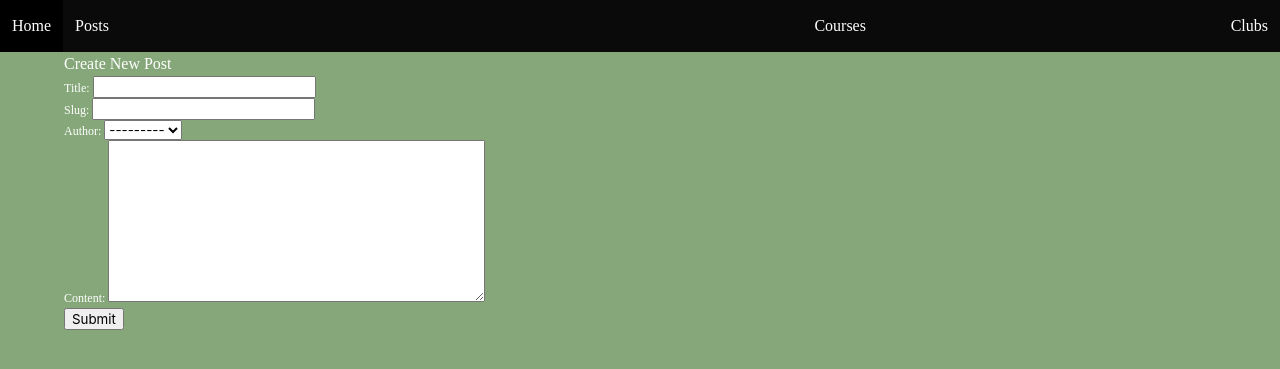
After one commit to tjphillips08/Approach-App, a Django app: page /posts/new in a window 1280 px wide. The commit adds this page. Shown: the top 369 px of the page. Run offline with Django 4.2, Linux system fonts and the light colour scheme; some web fonts are replaced.

Commit message:
comments working still working on creating post

```diff
--- a/approach_project/settings.py
+++ b/approach_project/settings.py
@@ -43,6 +43,7 @@ INSTALLED_APPS = [
     'bootstrap4',
 
 ]
+CRISPY_TEMPLATE_PACK = 'bootstrap4'
 
 MIDDLEWARE = [
     'django.middleware.security.SecurityMiddleware',
@@ -127,5 +128,3 @@ STATICFILES_DIRS = [os.path.join(BASE_DIR, 'main_app/static')]
 # https://docs.djangoproject.com/en/4.1/ref/settings/#default-auto-field
 
 DEFAULT_AUTO_FIELD = 'django.db.models.BigAutoField'
-
-CRISPY_TEMPLATE_PACK = 'bootstrap4'
--- /dev/null
+++ b/main_app/templates/post_create.html
@@ -0,0 +1,14 @@
+{% extends 'base.html' %}
+{% block content %}
+<h1>Create New Post</h1>
+
+<form method="post">
+<!-- Security Feature  -->
+  {% csrf_token %}
+<!--  Generate inputs  -->
+  {{form.as_p}}
+<!--  Submit form  -->
+  <input type="submit" value="Submit" />
+</form>
+
+{% endblock %}
--- a/main_app/templates/post_list.html
+++ b/main_app/templates/post_list.html
@@ -8,7 +8,7 @@
 <div class="container">
     <div class="row">
 
-        <!-- Blog Entries Column -->
+        <a class="button is-dark" href="{% url 'post_create' %}">Add Post</a>
         <div class="col-md-8 mt-3 left">
             {% for post in post_list %}
                 <div class="card mb-4">
--- a/main_app/urls.py
+++ b/main_app/urls.py
@@ -15,6 +15,7 @@ urlpatterns = [
     path('clubs/<int:pk>/', views.ClubDetail.as_view(), name="club_detail"),
     path('clubs/new/', views.ClubCreate.as_view(), name="club_create"),
     path('', views.PostList.as_view(), name="home"),
+    path('posts/new', views.PostCreate.as_view(), name="post_create"),
     path('<slug:slug>/', views.post_detail, name='post_detail'),
 
 
--- a/main_app/views.py
+++ b/main_app/views.py
@@ -148,3 +148,13 @@ def post_detail(request, slug):
         comment_form = CommentForm()
 
     return render(request, template_name, {"post": post, "comments": comments, "new_comment": new_comment, "comment_form": comment_form})
+
+
+
+
+class PostCreate(CreateView):
+    model = Post
+    fields = ['title', 'slug', 'author', 'content']
+    template_name = "post_create.html"
+    def get_success_url(self):
+        return reverse('post_detail', kwargs={'pk': self.object.pk})
```
Also changed, not shown: django-summernote/2022-10-11/15315cb6-f91c-4f70-a115-48254c4f2845.jpeg (added), django-summernote/2022-10-11/370e1934-e4b3-4319-b9e4-04f4c135eb2b.jpeg (added).
